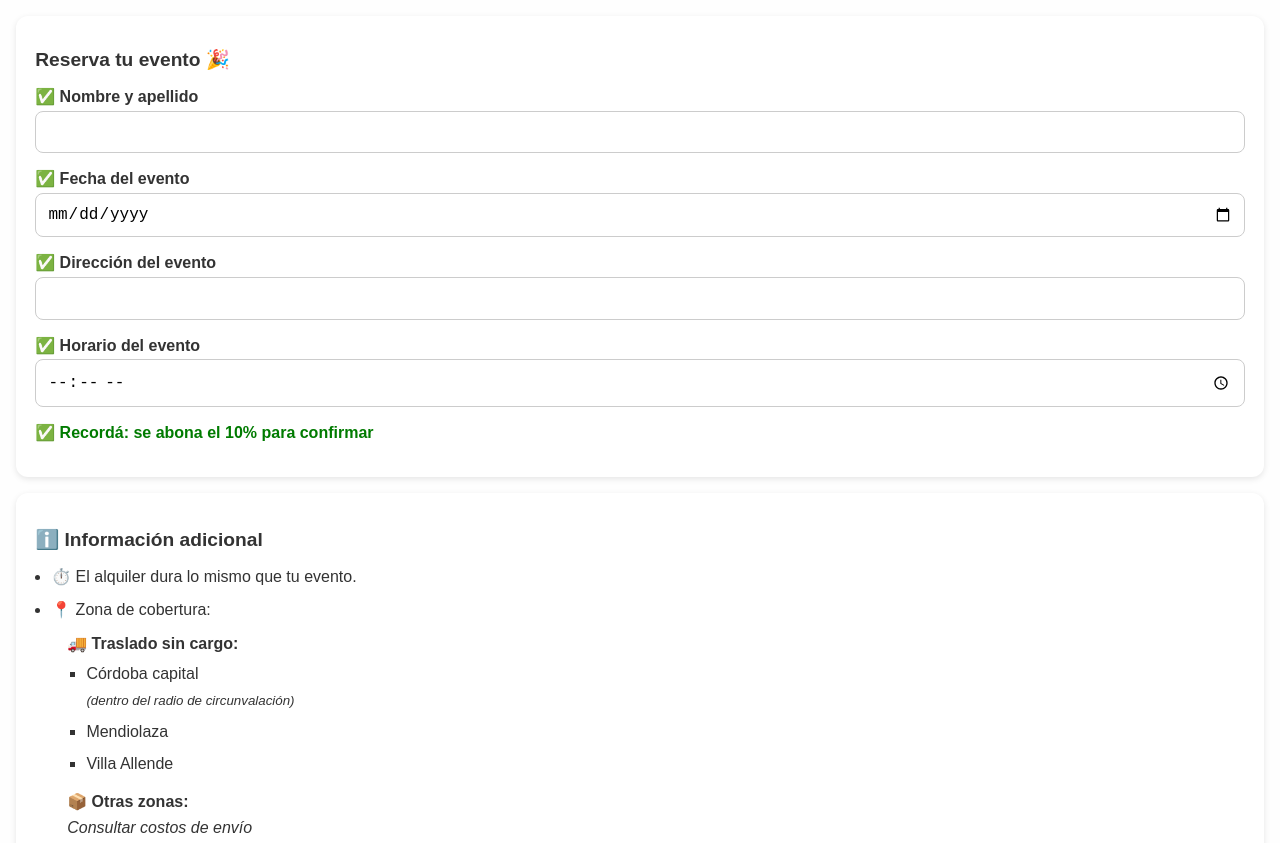
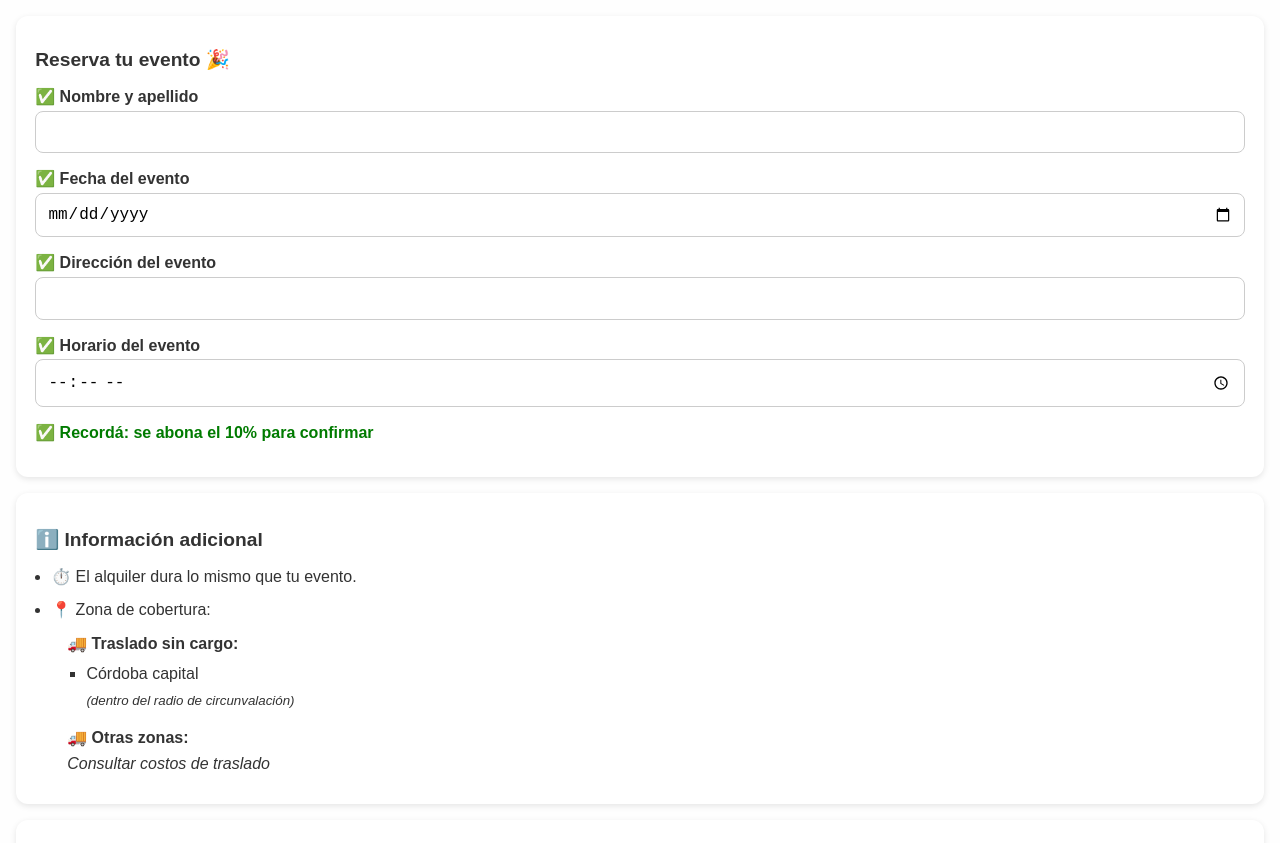
Before and after one commit to diegoolivera/castillo, a plain HTML site: page reserva.html in a window 1280 px wide. Shown: the top 843 px of the page. Drawn offline with Linux system fonts and the light colour scheme.

Commit message:
[DEL] zonas de traslado

```diff
--- a/reserva.html
+++ b/reserva.html
@@ -41,13 +41,12 @@
                 Córdoba capital<br>
                 <small><em>(dentro del radio de circunvalación)</em></small>
               </li>
-              <li style="margin-bottom: 0.4em;">Mendiolaza</li>
-              <li>Villa Allende</li>
+
             </ul>
           </li>
           <li>
-            <strong>📦 Otras zonas:</strong><br>
-            <em>Consultar costos de envío</em>
+            <strong>🚚  Otras zonas:</strong><br>
+            <em>Consultar costos de traslado</em>
           </li>
         </ul>
       </li>
```
